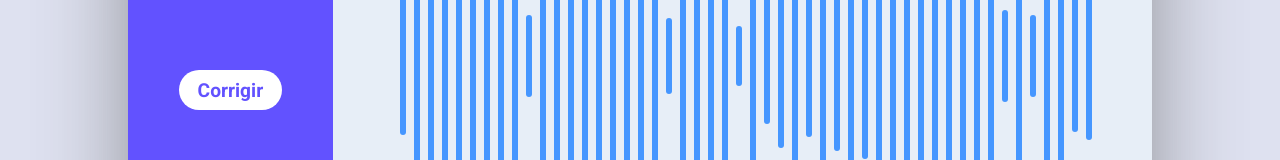
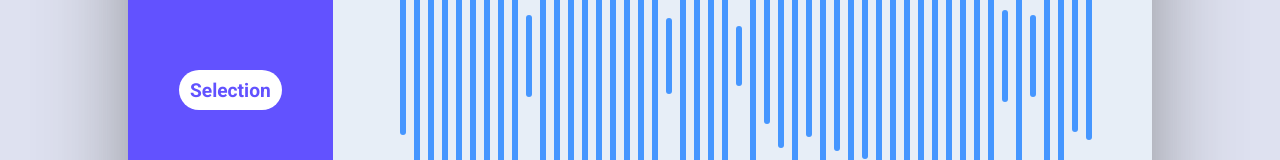
Before and after one commit to Goncalves-Rafael/sorting-visualization, a Vue app: page / in a window 1280 px wide. Shown: the part 344-504 px from the top of the page. Built offline with nearby package versions, Linux system fonts and the light colour scheme.

Commit message:
Fix button style

```diff
--- a/src/App.vue
+++ b/src/App.vue
@@ -5,7 +5,7 @@
         Reset!
       </button>
       <button  @click="selectionSort">
-        Corrigir
+        Selection
       </button>
       <button id="sort-button" @click="mergeSort">
         Mergesort!
@@ -268,14 +268,14 @@ body, html {
   font-size: larger;
   font-family: 'Roboto', sans-serif;
   color: #6252FF;
+  outline: 0;
 }
 
 #sort-button {
   margin-bottom: 30px;
-  outline: 0;
 }
 
-#sort-button:hover {
+button:hover {
   cursor: pointer;
 }
 
```
